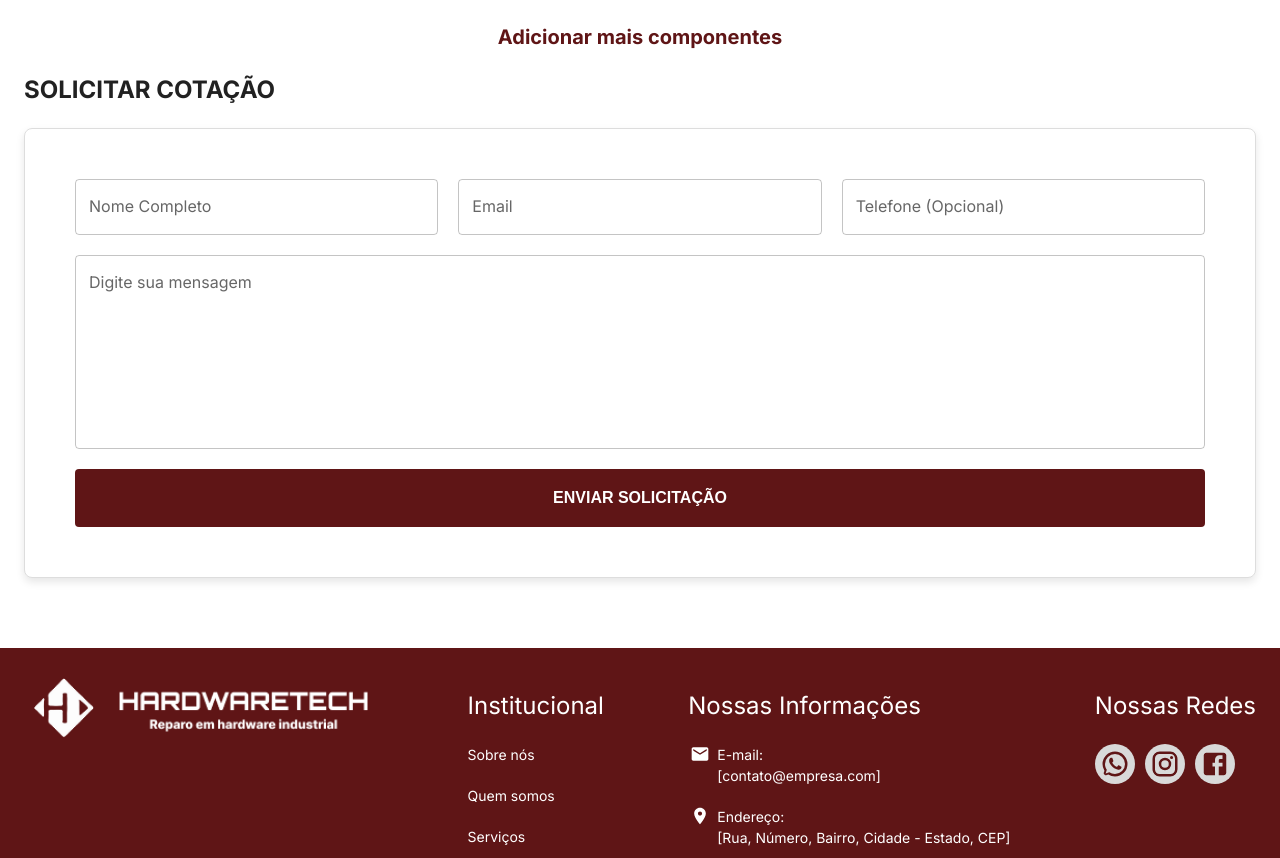
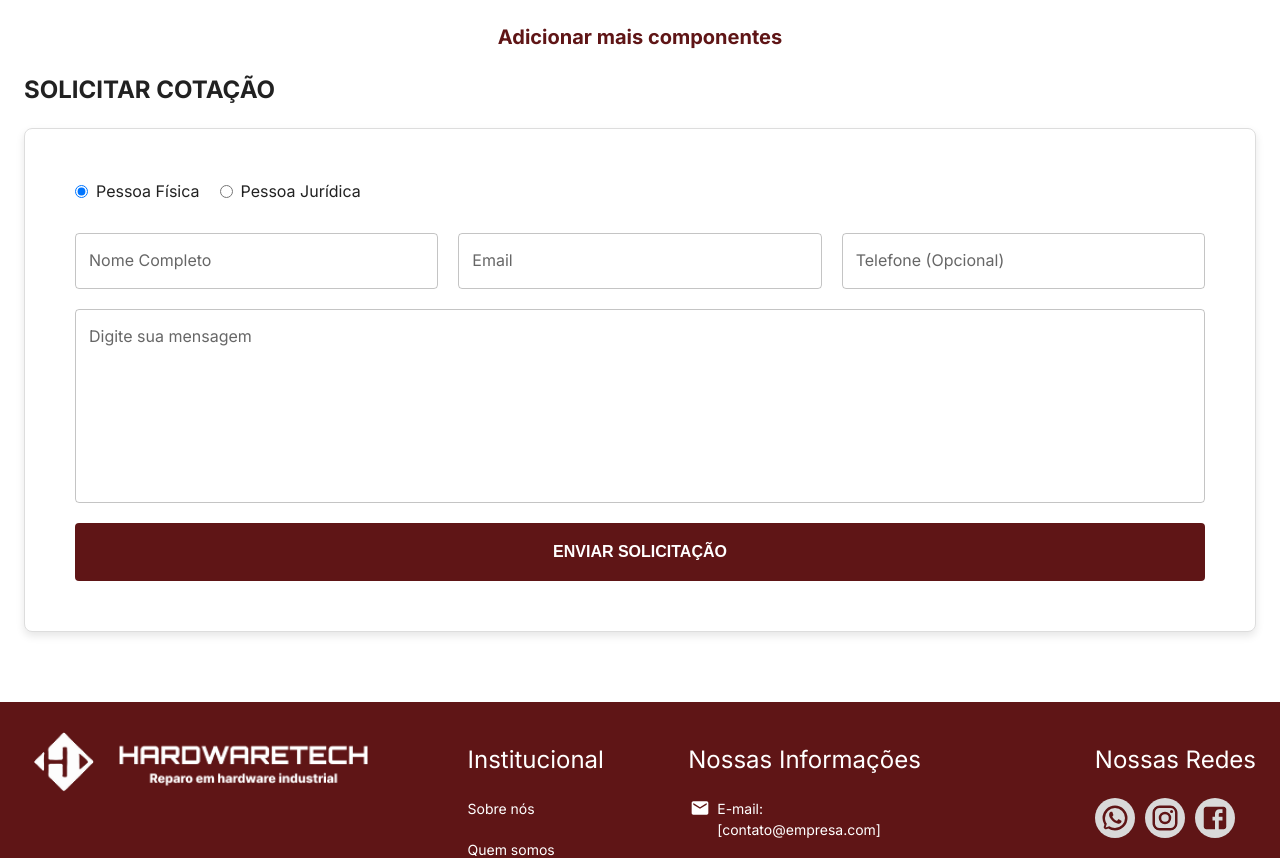
Before and after one commit to Azenith-Solutions/frontend-website-catalog-app, a React (Vite) app: page /cart in a window 1280 px wide. Shown: the part 900-1758 px from the top of the page. Built offline with nearby package versions, Linux system fonts and the light colour scheme; no server answers.

Commit message:
feat(create-order-from-cart): adding inputs radio to "Pessoa Física" and "Pessoa Jurídica"

```diff
--- a/src/pages/CartPage/CartPage.jsx
+++ b/src/pages/CartPage/CartPage.jsx
@@ -15,19 +15,16 @@ import CustomDialog from '../../components/CustomDialog/CustomDialog';
 import DialogContentMessage from '../../components/CustomDialog/DialogContents/DialogContentMessage';
 import MarkEmailReadIcon from '@mui/icons-material/MarkEmailRead';
 
-
-
-
-
 function CartPage() {
     const [componentsList, setComponentsList] = useState(components.slice(0, 3)); // Exibe apenas os primeiros 3 componentes
     const [name, setName] = useState('');
     const [email, setEmail] = useState('');
     const [telefone, setTelefone] = useState('');
     const [content, setContent] = useState('');
+    const [customerType, setCustomerType] = useState('pessoaFisica'); // 'pessoaFisica' ou 'pessoaJuridica'
+    const [cnpj, setCnpj] = useState('');
 
     const [open, setOpen] = useState(false);
-
 
     const navigate = useNavigate();
 
@@ -39,11 +36,19 @@ function CartPage() {
     async function sendEmail() {
         console.log("Entrando função de envio de email");
 
+        // Prepare additional information based on customer type
+        const customerTypeInfo = customerType === 'pessoaFisica'
+            ? 'Tipo: Pessoa Física'
+            : `Tipo: Pessoa Jurídica\nCNPJ: ${cnpj}`;
+
+        // Combine the customer information with the original content
+        const fullContent = `${customerTypeInfo}\n\n${content}`;
+
         const emailData = {
             "toEmail": email,
             "toName": name,
             "subject": "Cotação de Componente",
-            "content": content
+            "content": fullContent
         }
 
         // Mostra o modal de sucesso
@@ -62,7 +67,9 @@ function CartPage() {
             "nomeComprador": name,
             "emailComprador": email,
             "telCelular": telefone,
-            "status": "Pendente"
+            "status": "Pendente",
+            "tipoPessoa": customerType,
+            ...(customerType === 'pessoaJuridica' && { "cnpj": cnpj })
         };
 
         console.log("Objeto a ser inserido no banco: ", newOrder);
@@ -125,9 +132,56 @@ function CartPage() {
                 <section>
                     <h2>SOLICITAR COTAÇÃO</h2>
                     <div className="quotation-form">
+                        <div className="customer-type-selector" style={{
+                            gridColumn: 'span 3',
+                            display: 'flex',
+                            alignItems: 'center',
+                            gap: '20px',
+                            marginBottom: '10px'
+                        }}>
+                            <div style={{ display: 'flex', alignItems: 'center' }}>
+                                <input
+                                    type="radio"
+                                    id="pessoaFisica"
+                                    name="customerType"
+                                    value="pessoaFisica"
+                                    checked={customerType === 'pessoaFisica'}
+                                    onChange={() => setCustomerType('pessoaFisica')}
+                                    style={{ marginRight: '8px' }}
+                                />
+                                <label htmlFor="pessoaFisica">Pessoa Física</label>
+                            </div>
+
+                            <div style={{ display: 'flex', alignItems: 'center' }}>
+                                <input
+                                    type="radio"
+                                    id="pessoaJuridica"
+                                    name="customerType"
+                                    value="pessoaJuridica"
+                                    checked={customerType === 'pessoaJuridica'}
+                                    onChange={() => setCustomerType('pessoaJuridica')}
+                                    style={{ marginRight: '8px' }}
+                                />
+                                <label htmlFor="pessoaJuridica">Pessoa Jurídica</label>
+                            </div>
+                        </div>
+
                         <TextField id="outlined-basic" label="Nome Completo" variant="outlined" onChange={(event) => setName(event.target.value)} />
                         <TextField id="outlined-basic" label="Email" variant="outlined" onChange={(event) => setEmail(event.target.value)} />
                         <TextField id="outlined-basic" label="Telefone (Opcional)" variant="outlined" onChange={(event) => setTelefone(event.target.value)} />
+
+                        {customerType === 'pessoaJuridica' && (
+                            <TextField
+                                id="outlined-basic"
+                                label="CNPJ"
+                                variant="outlined"
+                                onChange={(event) => setCnpj(event.target.value)}
+                                sx={{
+                                    gridColumn: customerType === 'pessoaJuridica' ? 'span 3' : 'auto',
+                                }}
+                            />
+                        )}
+
                         <TextField id="outlined-basic" label="Digite sua mensagem" variant="outlined" rows={7} multiline
                             sx={{
                                 gridColumn: 'span 3', /* Ocupa toda a largura (3 colunas) */
```
